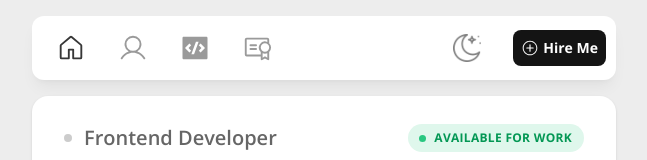
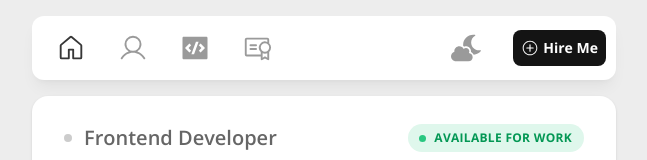
Before and after one commit to Abaljerind/portofolio-jerind, a React (Vite) app: page / in a window 1280 px wide. Shown: the top 160 px of the page, without its empty margins (316-963 px from the left). Built offline with nearby package versions, Linux system fonts and the light colour scheme.

Commit message:
Refactor(HireMe): Change <img> to icon from react-icons
Change <img> sun and moon to icon sun and moon

```diff
--- a/src/components/NavBar.jsx
+++ b/src/components/NavBar.jsx
@@ -1,6 +1,8 @@
 import { useEffect, useState } from "react";
 import NavItems from "./NavItems";
 import HireMe from "./HireMe";
+import { IoSunnyOutline } from "react-icons/io5";
+import { FaCloudMoon } from "react-icons/fa";
 
 export default function NavBar() {
   // Cek preferensi mode gelap dari localStorage atau OS
@@ -43,11 +45,11 @@ export default function NavBar() {
               <small className="absolute -top-6 left-[50%] w-20 -translate-x-[50%] rounded-full bg-[#373737] px-1 py-0.5 text-center text-xs text-white opacity-0 transition-all delay-200 duration-300 group-hover:opacity-100">
                 {darkModes ? "Light Mode" : "Dark Mode"}
               </small>
-              <img
-                src={darkModes ? "../images/Sun.svg" : "../images/Moon.svg"}
-                alt={darkModes ? "Dark Mode" : "Light Mode"}
-                className="size-7 opacity-50 transition-all duration-300 group-hover:opacity-100 dark:brightness-0 dark:invert"
-              />
+              {darkModes ? (
+                <IoSunnyOutline className="text-3xl text-[#373737] opacity-50 transition-all duration-300 group-hover:opacity-100 dark:text-white" />
+              ) : (
+                <FaCloudMoon className="text-3xl text-[#373737] opacity-50 transition-all duration-300 group-hover:opacity-100 dark:text-white" />
+              )}
             </li>
             <li>
               <HireMe />
```
